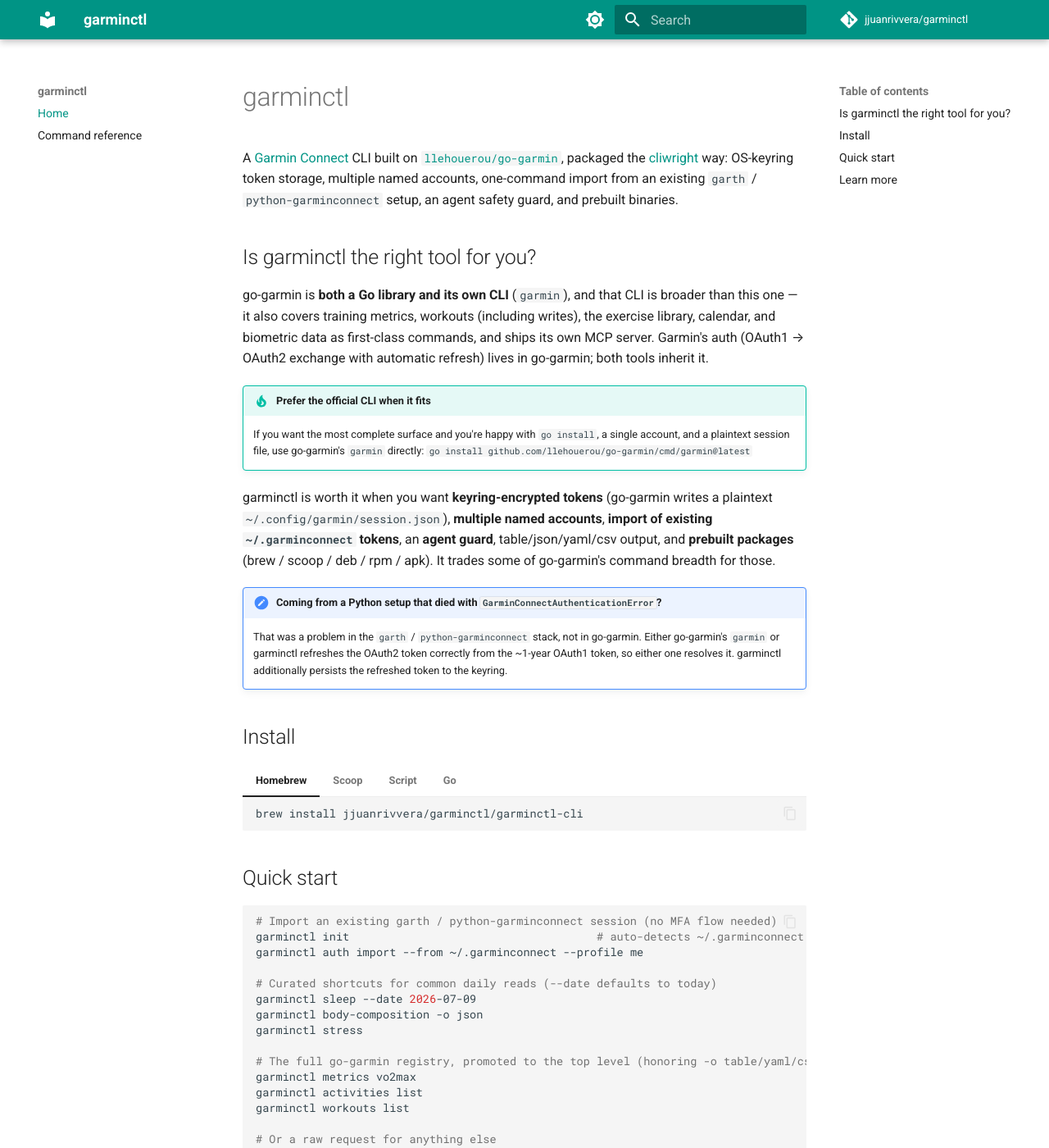
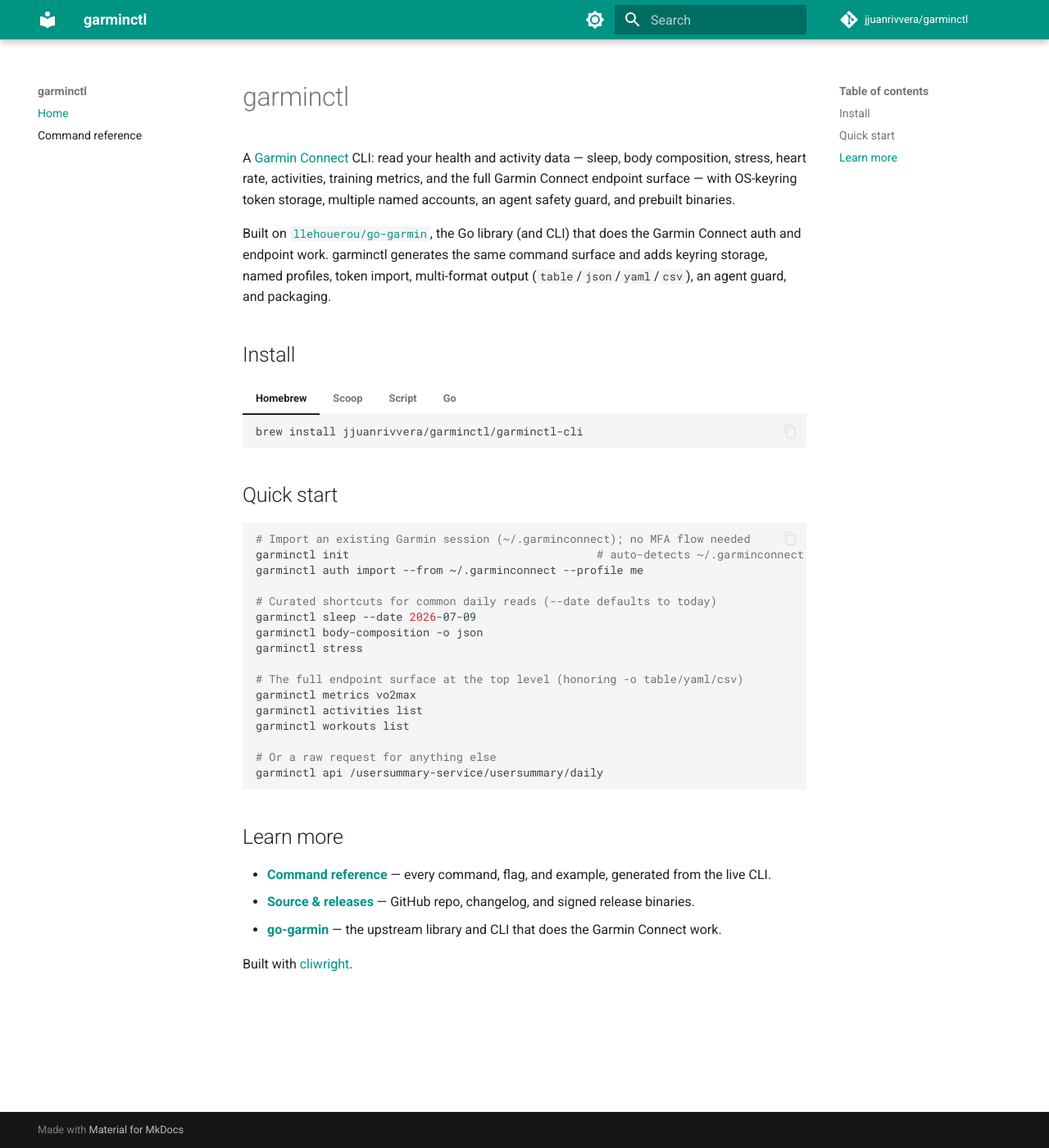
Before and after one commit to jjuanrivvera/garminctl, an MkDocs documentation site: the page built from docs/index.md, in a window 1280 px wide and 1400 px high. Shown: the whole window at 82% size. Built offline with MkDocs 1.6.1 and Material for MkDocs 9.7.7, drawn with Linux system fonts in a browser that asks for light colours; comment, search, counter and statistics services are not loaded.

Commit message:
docs: clean up README and docs landing
Remove the go-garmin comparison deliberation (the 'is this the right tool' table and 'use garmin
directly' framing) and the Python GarminConnectAuthenticationError backstory — neither belongs in
a product README. Correct now-stale states after the coverage pairing: go-garmin's CLI is no
longer 'broader'/'more complete' (garminctl has the same surface). Fix the auth-status example
expiry to a past date. Keep a short, honest go-garmin credit.

````diff
--- a/docs/index.md
+++ b/docs/index.md
@@ -1,34 +1,14 @@
 # garminctl
 
-A [Garmin Connect](https://connect.garmin.com) CLI built on
-[`llehouerou/go-garmin`](https://github.com/llehouerou/go-garmin), packaged the
-[cliwright](https://cliwright.jjuanrivvera.com) way: OS-keyring token storage, multiple named
-accounts, one-command import from an existing `garth` / `python-garminconnect` setup, an agent
-safety guard, and prebuilt binaries.
+A [Garmin Connect](https://connect.garmin.com) CLI: read your health and activity data — sleep,
+body composition, stress, heart rate, activities, training metrics, and the full Garmin Connect
+endpoint surface — with OS-keyring token storage, multiple named accounts, an agent safety guard,
+and prebuilt binaries.
 
-## Is garminctl the right tool for you?
-
-go-garmin is **both a Go library and its own CLI** (`garmin`), and that CLI is broader than this
-one — it also covers training metrics, workouts (including writes), the exercise library,
-calendar, and biometric data as first-class commands, and ships its own MCP server. Garmin's auth
-(OAuth1 → OAuth2 exchange with automatic refresh) lives in go-garmin; both tools inherit it.
-
-!!! tip "Prefer the official CLI when it fits"
-    If you want the most complete surface and you're happy with `go install`, a single account,
-    and a plaintext session file, use go-garmin's `garmin` directly:
-    `go install github.com/llehouerou/go-garmin/cmd/garmin@latest`
-
-garminctl is worth it when you want **keyring-encrypted tokens** (go-garmin writes a plaintext
-`~/.config/garmin/session.json`), **multiple named accounts**, **import of existing
-`~/.garminconnect` tokens**, an **agent guard**, table/json/yaml/csv output, and **prebuilt
-packages** (brew / scoop / deb / rpm / apk). It trades some of go-garmin's command breadth for
-those.
-
-!!! note "Coming from a Python setup that died with `GarminConnectAuthenticationError`?"
-    That was a problem in the `garth` / `python-garminconnect` stack, not in go-garmin. Either
-    go-garmin's `garmin` or garminctl refreshes the OAuth2 token correctly from the ~1-year OAuth1
-    token, so either one resolves it. garminctl additionally persists the refreshed token to the
-    keyring.
+Built on [`llehouerou/go-garmin`](https://github.com/llehouerou/go-garmin), the Go library (and
+CLI) that does the Garmin Connect auth and endpoint work. garminctl generates the same command
+surface and adds keyring storage, named profiles, token import, multi-format output
+(`table`/`json`/`yaml`/`csv`), an agent guard, and packaging.
 
 ## Install
 
@@ -59,7 +39,7 @@ those.
 ## Quick start
 
 ```bash
-# Import an existing garth / python-garminconnect session (no MFA flow needed)
+# Import an existing Garmin session (~/.garminconnect); no MFA flow needed
 garminctl init                                     # auto-detects ~/.garminconnect
 garminctl auth import --from ~/.garminconnect --profile me
 
@@ -68,7 +48,7 @@ garminctl sleep --date 2026-07-09
 garminctl body-composition -o json
 garminctl stress
 
-# The full go-garmin registry, promoted to the top level (honoring -o table/yaml/csv)
+# The full endpoint surface at the top level (honoring -o table/yaml/csv)
 garminctl metrics vo2max
 garminctl activities list
 garminctl workouts list
````
Also changed, not shown: AGENTS.md (+1 -1 lines), README.md (+24 -61 lines).
